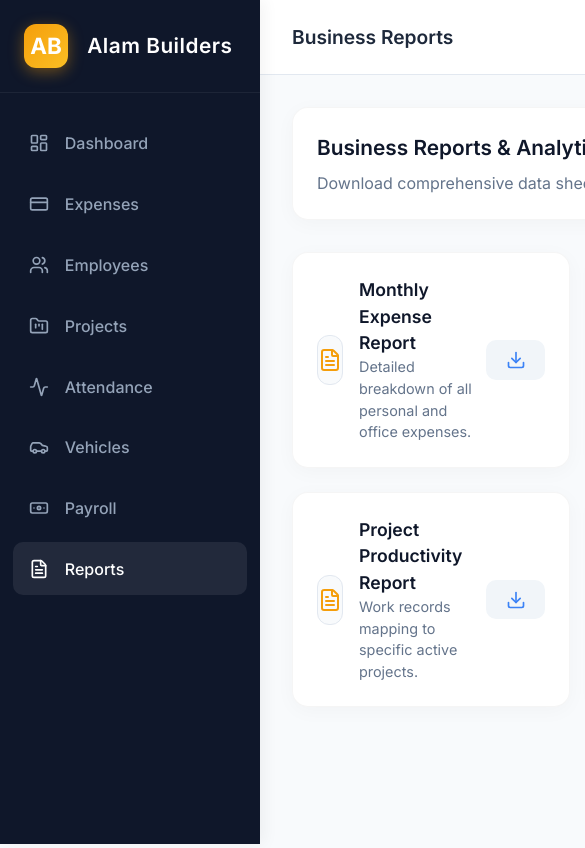
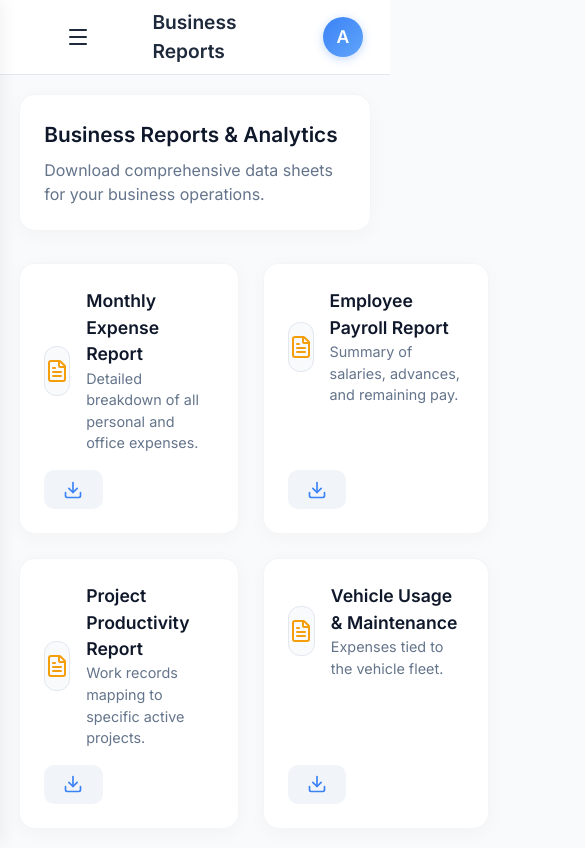
Before and after one commit to aizaz6241/alam_builders, a React app in the folder frontend/: page /reports in a window 390 px wide. Shown: the top 848 px of the page, 585 px wide, since content can reach past the window. Built offline with nearby package versions, Linux system fonts and the light colour scheme; no server answers; the HTML template or start-up script is replaced by a standard one.

Commit message:
Implement responsive mobile architecture and off-canvas navigation

```diff
--- a/frontend/src/App.jsx
+++ b/frontend/src/App.jsx
@@ -1,10 +1,10 @@
-import React from 'react';
+import React, { useState } from 'react';
 import { BrowserRouter as Router, Routes, Route, Link, useLocation } from 'react-router-dom';
-import { Users, FolderKanban, Activity, CreditCard, Car, LayoutDashboard, Banknote, FileText } from 'lucide-react';
+import { Users, FolderKanban, Activity, CreditCard, Car, LayoutDashboard, Banknote, FileText, Menu, X } from 'lucide-react';
 import './index.css';
 
 // Layout Component
-const Sidebar = () => {
+const Sidebar = ({ isOpen, toggleSidebar }) => {
   const location = useLocation();
 
   const navItems = [
@@ -19,10 +19,15 @@ const Sidebar = () => {
   ];
 
   return (
-    <div className="sidebar">
+    <>
+      <div className={`sidebar-overlay ${isOpen ? 'active' : ''}`} onClick={toggleSidebar}></div>
+      <div className={`sidebar ${isOpen ? 'open' : ''}`}>
         <div className="sidebar-logo">
           <div className="logo-icon">AB</div>
           <h2>Alam Builders</h2>
+          <button className="close-sidebar-btn" onClick={toggleSidebar} type="button">
+            <X size={24} />
+          </button>
         </div>
         <nav className="sidebar-nav">
           {navItems.map((item) => {
@@ -33,6 +38,11 @@ const Sidebar = () => {
                 to={item.path}
                 key={item.name}
                 className={`nav-item ${isActive ? 'active' : ''}`}
+                onClick={() => {
+                  if (window.innerWidth <= 768) {
+                    toggleSidebar();
+                  }
+                }}
               >
                 <Icon size={20} />
                 <span>{item.name}</span>
@@ -41,10 +51,11 @@ const Sidebar = () => {
           })}
         </nav>
       </div>
+    </>
   );
 };
 
-const Header = () => {
+const Header = ({ toggleSidebar }) => {
   const location = useLocation();
   const getPageTitle = () => {
     switch(location.pathname) {
@@ -62,8 +73,13 @@ const Header = () => {
 
   return (
     <header className="top-header">
+      <div className="flex items-center gap-4">
+        <button className="menu-btn" onClick={toggleSidebar} type="button">
+          <Menu size={24} />
+        </button>
         <div className="header-title">
           <h1>{getPageTitle()}</h1>
+        </div>
       </div>
       <div className="header-profile">
         <div className="avatar">A</div>
@@ -84,15 +100,16 @@ import WorkRecords from './pages/WorkRecords';
 import Vehicles from './pages/Vehicles';
 import SalaryAdvance from './pages/SalaryAdvance';
 import Reports from './pages/Reports';
-// Pages placeholders
 
 function App() {
+  const [isSidebarOpen, setIsSidebarOpen] = useState(false);
+
   return (
     <Router>
       <div className="app-layout">
-        <Sidebar />
+        <Sidebar isOpen={isSidebarOpen} toggleSidebar={() => setIsSidebarOpen(false)} />
         <main className="main-content">
-          <Header />
+          <Header toggleSidebar={() => setIsSidebarOpen(true)} />
           <div className="page-content">
             <Routes>
               <Route path="/" element={<Dashboard />} />
--- a/frontend/src/index.css
+++ b/frontend/src/index.css
@@ -405,3 +405,135 @@ ul {
 #root {
   width: 100%;
 }
+
+/* Mobile Sidebar Buttons & Overlays (Default Hidden on Desktop) */
+.menu-btn {
+  display: none;
+  background: none;
+  border: none;
+  color: var(--color-text-main);
+  cursor: pointer;
+  padding: 0.5rem;
+  border-radius: var(--border-radius-sm);
+}
+
+.menu-btn:hover {
+  background: #f1f5f9;
+}
+
+.close-sidebar-btn {
+  display: none;
+  background: none;
+  border: none;
+  color: #94a3b8;
+  cursor: pointer;
+  margin-left: auto;
+  padding: 0.4rem;
+  border-radius: var(--border-radius-sm);
+}
+
+.close-sidebar-btn:hover {
+  color: white;
+  background: rgba(255,255,255,0.1);
+}
+
+.sidebar-overlay {
+  display: none;
+  position: fixed;
+  top: 0;
+  left: 0;
+  right: 0;
+  bottom: 0;
+  background-color: rgba(0,0,0,0.5);
+  z-index: 15;
+  opacity: 0;
+  transition: opacity 0.3s ease;
+}
+
+.sidebar-overlay.active {
+  display: block;
+  opacity: 1;
+}
+
+/* Media Queries for Responsive Design */
+@media screen and (max-width: 768px) {
+  /* Layout Transformations */
+  .main-content {
+    margin-left: 0;
+    width: 100vw;
+  }
+
+  .sidebar {
+    transform: translateX(-100%);
+    transition: transform 0.3s ease-in-out;
+  }
+
+  .sidebar.open {
+    transform: translateX(0);
+  }
+
+  /* Reveal Mobile Controls */
+  .menu-btn {
+    display: flex;
+    align-items: center;
+    justify-content: center;
+  }
+
+  .close-sidebar-btn {
+    display: flex;
+    align-items: center;
+    justify-content: center;
+  }
+
+  /* Structural Content Compression */
+  .top-header {
+    padding: 0 1.2rem;
+  }
+
+  .page-content {
+    padding: 1.2rem;
+  }
+
+  /* Form Wrappings & Stack Mechanics */
+  .flex.gap-4 {
+    flex-direction: column;
+    gap: 1rem;
+  }
+
+  /* Protect explicit elements from aggressive vertical stacking */
+  .flex.items-center.gap-4,
+  .sidebar-logo,
+  .nav-item,
+  .header-profile {
+    flex-direction: row;
+  }
+
+  /* Flex actions side-by-side override */
+  .flex.gap-4 > button {
+    width: 100%;
+  }
+
+  .flex.justify-between {
+    flex-direction: column;
+    align-items: flex-start;
+    gap: 1rem;
+  }
+
+  .top-header .flex.justify-between {
+    flex-direction: row;
+  }
+
+  .header-profile .user-info {
+    display: none;
+  }
+
+  /* Table Responsiveness */
+  .data-table th, .data-table td {
+    padding: 0.8rem;
+    font-size: 0.9rem;
+  }
+
+  .form-group {
+    width: 100% !important;
+  }
+}
```
Lines whose indentation alone changed are shown as unchanged.
